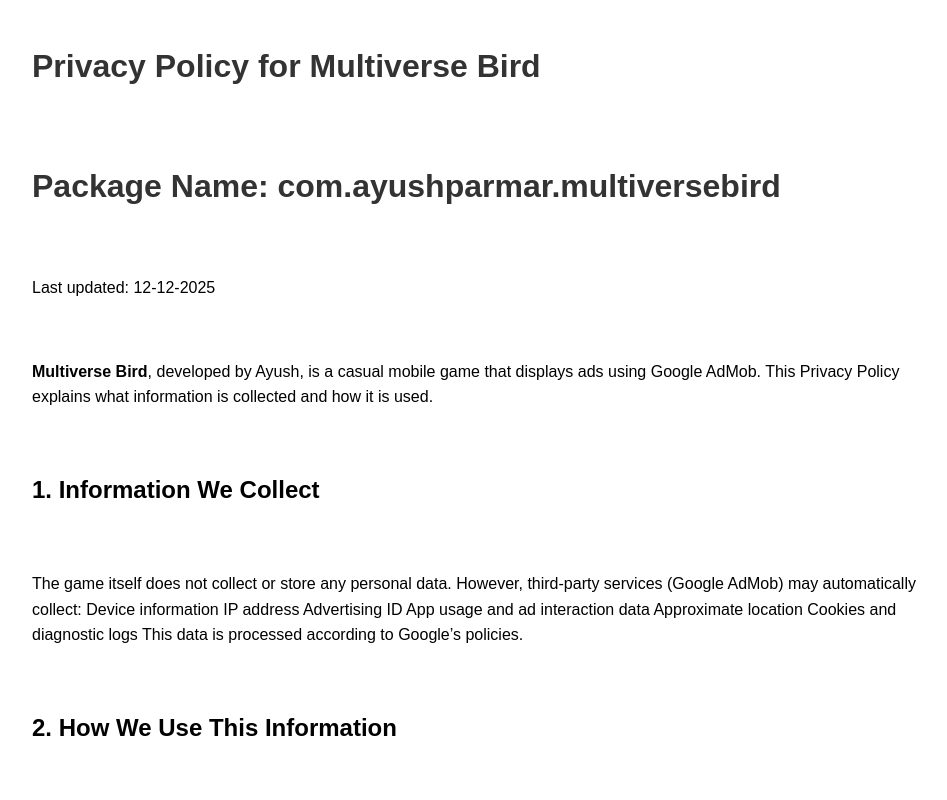
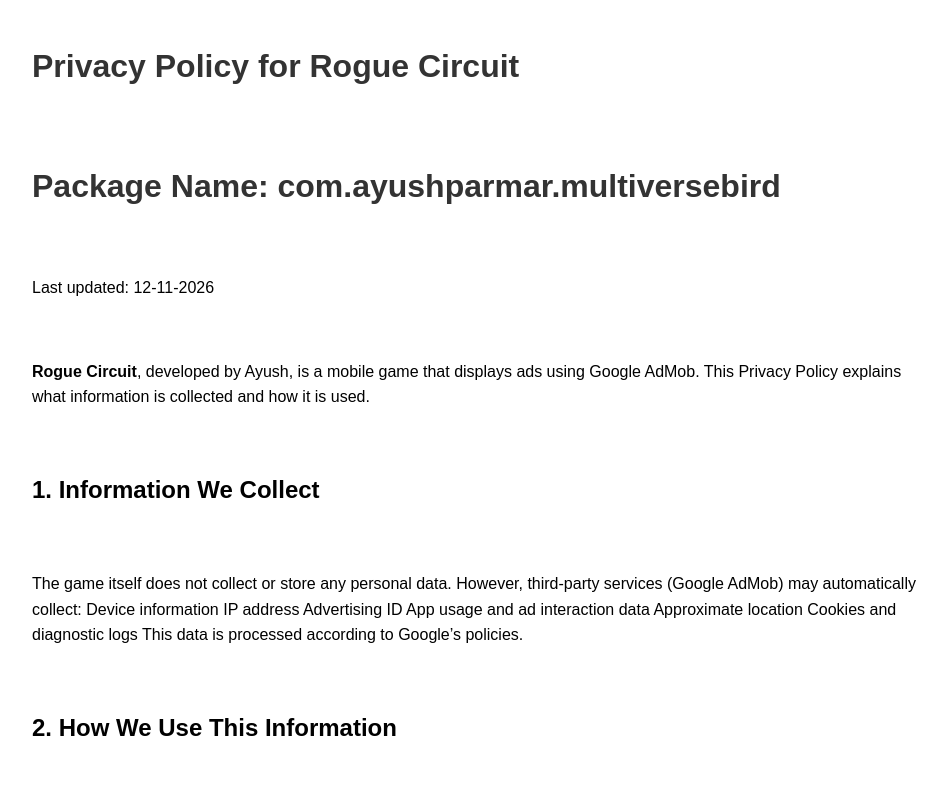
Before and after one commit to parmarayush5uuu-student/multiverse-bird-privacy, a plain HTML site: page index.html in a window 1280 px wide. Shown: the top 800 px of the page, without its empty margins (158-1105 px from the left). Drawn offline with Linux system fonts and the light colour scheme.

Commit message:
Update index.html

```diff
--- a/index.html
+++ b/index.html
@@ -2,7 +2,7 @@
 <html>
 <head>
     <meta charset="UTF-8">
-    <title>Privacy Policy - Multiverse Bird</title>
+    <title>Privacy Policy - Rogue Circuit</title>
     <style>
         body {
             font-family: Arial, sans-serif;
@@ -16,11 +16,11 @@
 </head>
 <body>
 
-<h1>Privacy Policy for Multiverse Bird</h1><br>
+<h1>Privacy Policy for Rogue Circuit</h1><br>
 <h1>Package Name: com.ayushparmar.multiversebird</h1><br>
-<p>Last updated: 12-12-2025</p><br>
+<p>Last updated: 12-11-2026</p><br>
 
-<p><b>Multiverse Bird</b>, developed by Ayush, is a casual mobile game that displays ads using Google AdMob. This Privacy Policy explains what information is collected and how it is used.</p><br>
+<p><b>Rogue Circuit</b>, developed by Ayush, is a mobile game that displays ads using Google AdMob. This Privacy Policy explains what information is collected and how it is used.</p><br>
 
 <h2>1. Information We Collect</h2><br>
 <p>The game itself does not collect or store any personal data.
```
